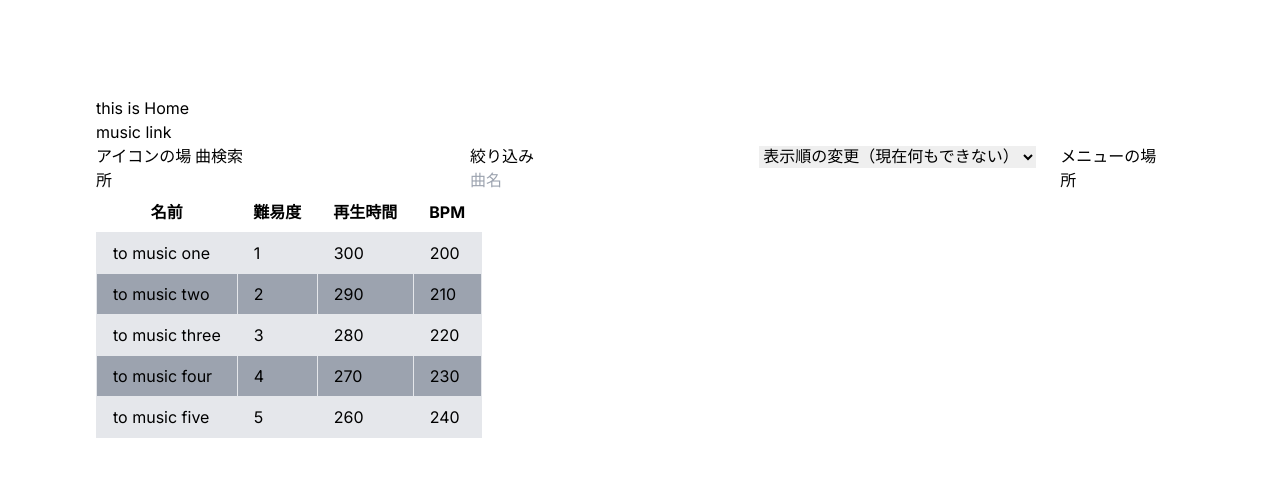
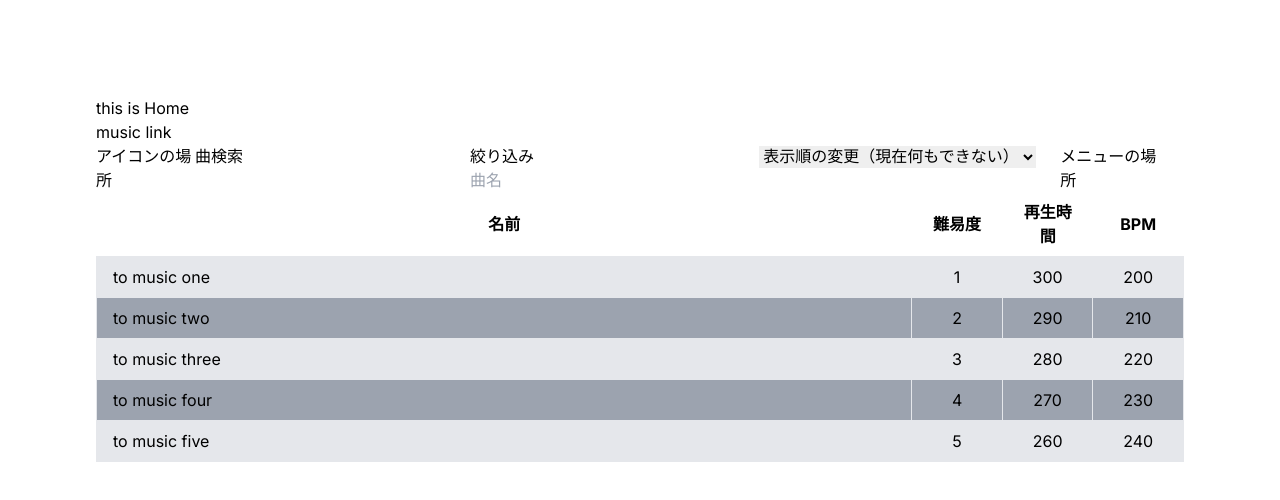
Before and after one commit to vdslab/watahal_proseka-fingering, a Next.js app: page / in a window 1280 px wide. Shown: the top 500 px of the page. Built offline with nearby package versions, Linux system fonts and the light colour scheme.

Commit message:
table class name: 変数に格納

```diff
--- a/app/page.js
+++ b/app/page.js
@@ -47,27 +47,31 @@ function Sort() {
 }
 
 function MusicTable() {
+  const cell = "px-4 py-2";
+  const smallCell = `${cell} w-1/12`;
+  const dataCell = `border ${cell}`;
+  const smallDataCell = `border ${smallCell} text-center`;
   return (
     <div>
-      <table className="table-auto">
+      <table className="table-auto w-full">
         <thead>
-          <tr className="">
-            <th className="px-4 py-2">名前</th>
-            <th className="px-4 py-2">難易度</th>
-            <th className="px-4 py-2">再生時間</th>
-            <th className="px-4 py-2">BPM</th>
+          <tr>
+            <th className={`${cell}`}>名前</th>
+            <th className={`${smallCell}`}>難易度</th>
+            <th className={`${smallCell}`}>再生時間</th>
+            <th className={`${smallCell}`}>BPM</th>
           </tr>
         </thead>
         <tbody>
           {musics.map(({ name, difficult, time_sec, bpm }) => {
             return (
               <tr key={name} className="odd:bg-gray-200 even:bg-gray-400">
-                <td className="border px-4 py-2">
+                <td className={`${dataCell}`}>
                   <Link href={`/music/${name}`}>to music {`${name}`}</Link>
                 </td>
-                <td className="border px-4 py-2">{`${difficult}`}</td>
-                <td className="border px-4 py-2">{`${time_sec}`}</td>
-                <td className="border px-4 py-2">{`${bpm}`}</td>
+                <td className={`${smallDataCell}`}>{`${difficult}`}</td>
+                <td className={`${smallDataCell}`}>{`${time_sec}`}</td>
+                <td className={`${smallDataCell}`}>{`${bpm}`}</td>
               </tr>
             );
           })}
```
